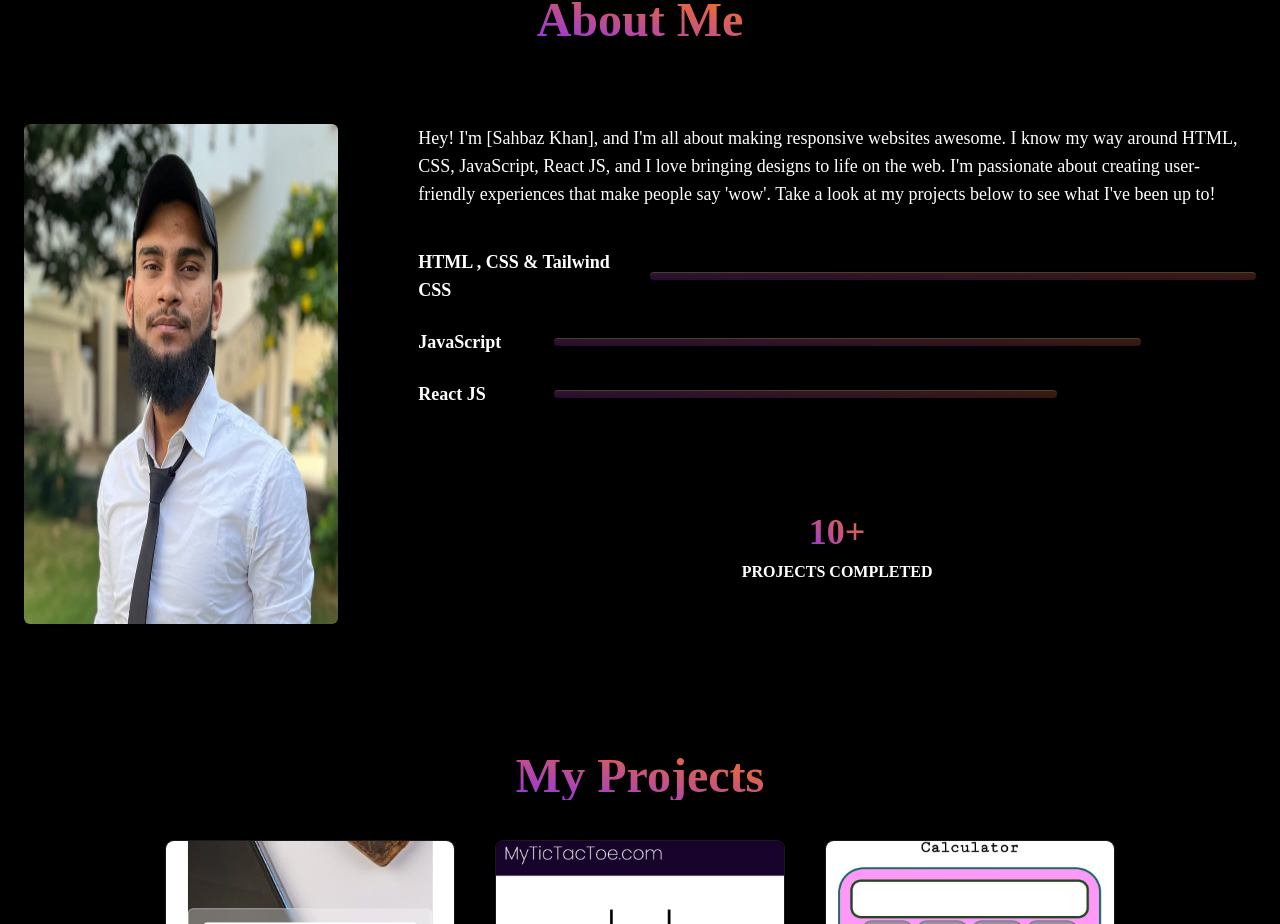
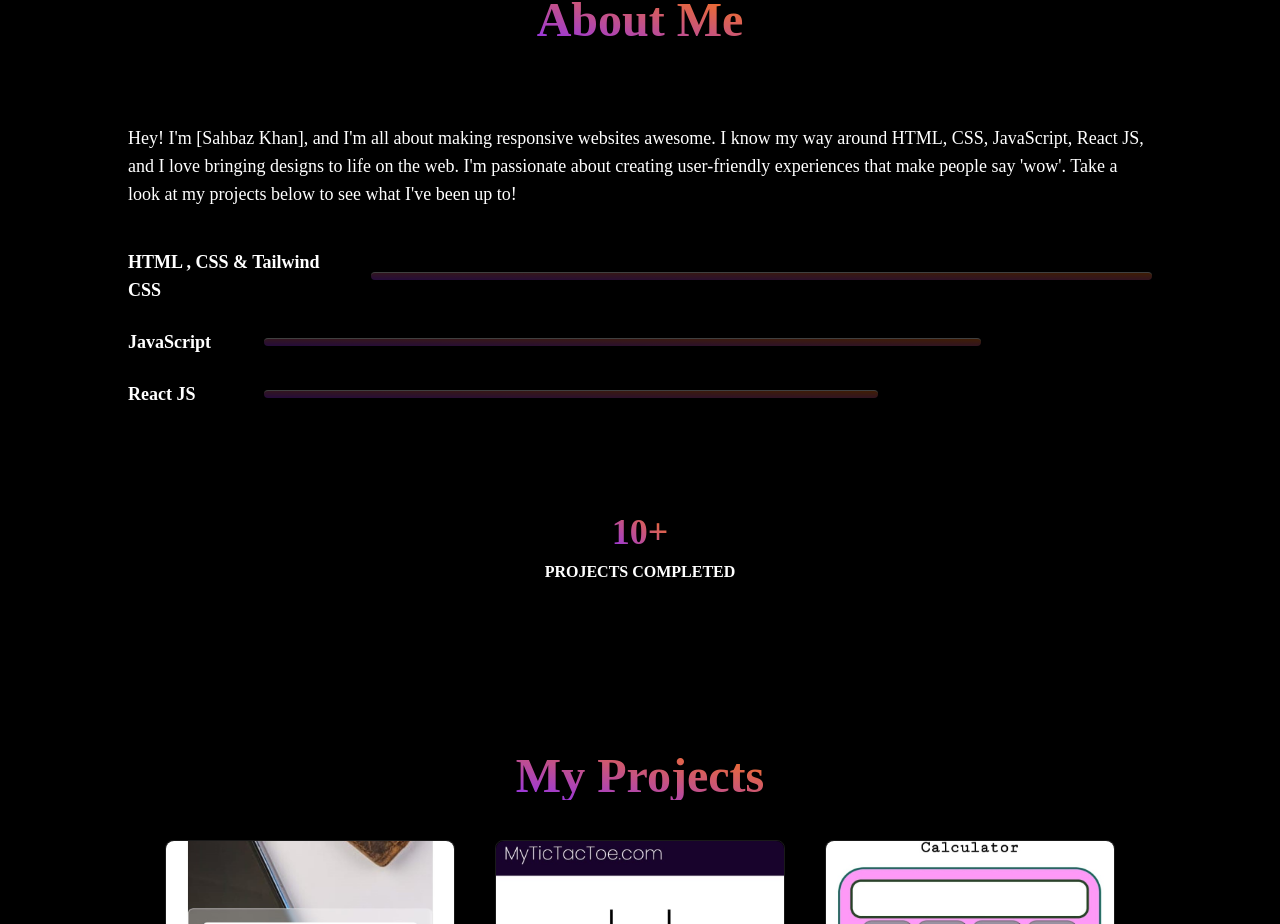
Before and after one commit to mdsahbazkhan/Portfolio, a React (Vite) app: page / in a window 1280 px wide. Shown: the part 920-1844 px from the top of the page. Built offline with nearby package versions, Linux system fonts and the light colour scheme.

Commit message:
Update About.jsx

```diff
--- a/src/component/About/About.jsx
+++ b/src/component/About/About.jsx
@@ -10,9 +10,9 @@ function About() {
     <h1 className=" text-4xl md:text-5xl font-bold bg-gradient-to-tr from-purple-600 to-orange-500 text-transparent bg-clip-text ">About Me</h1>
   </div>
   <div className="about-section flex flex-col md:flex-row gap-10 md:gap-20 " >
-    <div className="about-left">
+{/*     <div className="about-left">
       <img src={Profile_img} alt="Your Image" className="rounded-md h-full w-96" />
-    </div>
+    </div> */}
     <div className="about-right mt-10 md:mt-0 flex flex-col gap-10 ">
       <div className="about-para">
         <p className="text-base md:text-lg max-w-5xl">
```
